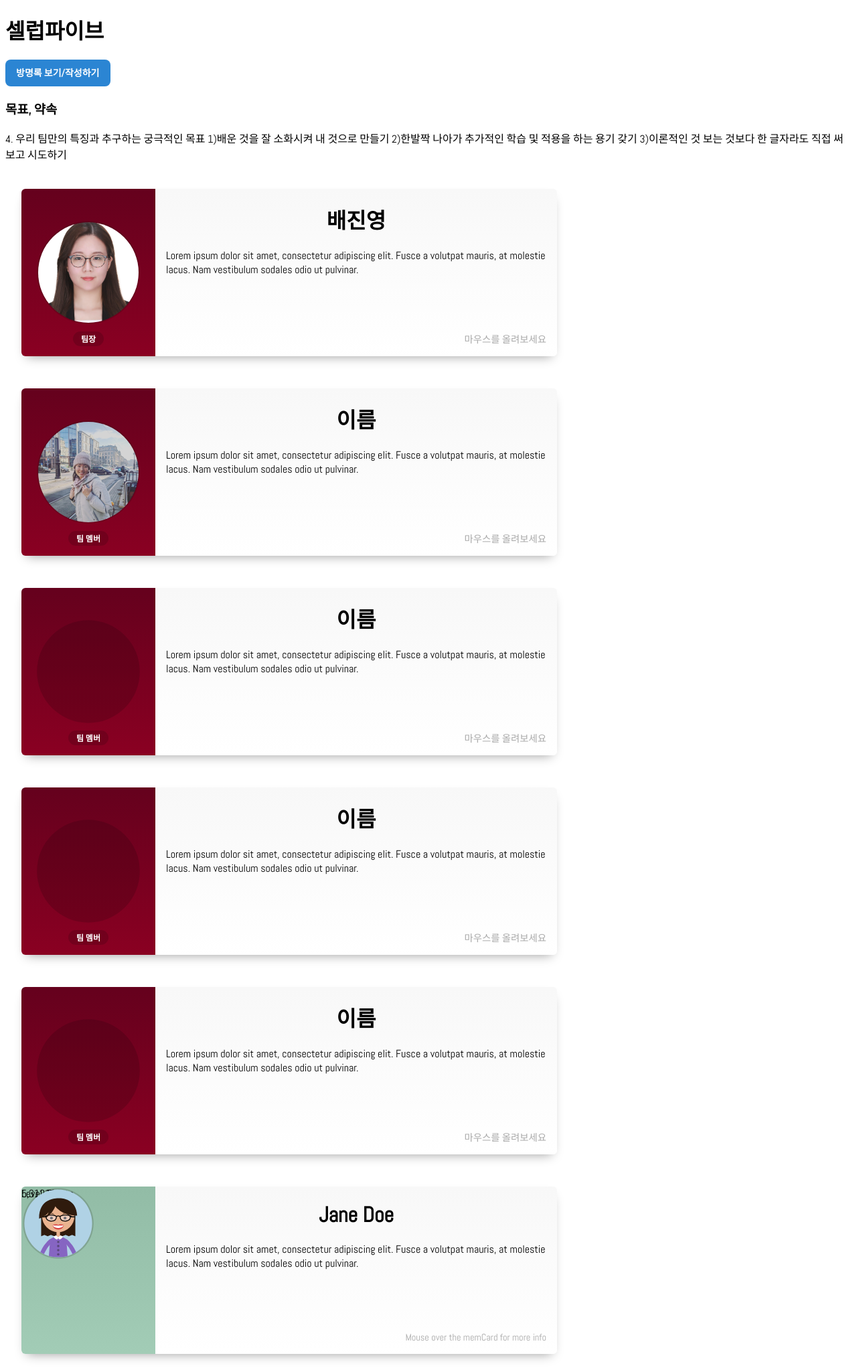
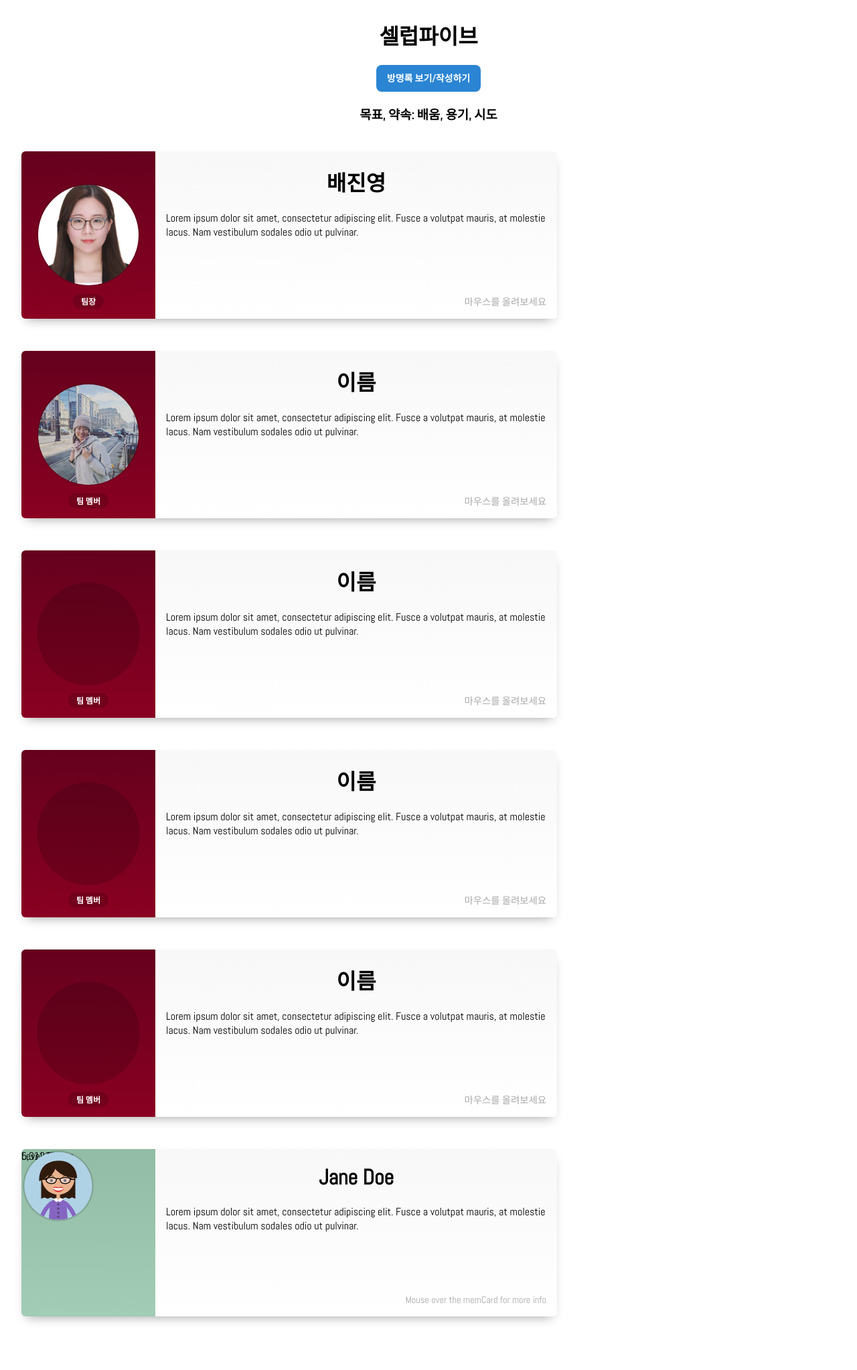
Before and after one commit to jbae9/miniproject, a Python web app: template templates/index.html in a window 1280 px wide. Shown: the whole page at 67% size. After the commit the page ends 1976 px from the top, so only its background shows below. Run offline with Jinja, Linux system fonts and the light colour scheme; the template is opened without the code that fills it, so the values that code supplies are empty.

Commit message:
저녁 먹기 전 edit: 김수정 내용과 제목 div 가운데 정렬

```diff
--- a/templates/index.css
+++ b/templates/index.css
@@ -1,4 +1,12 @@
 @import url('https://fonts.googleapis.com/css?family=Abel');
+
+/*제목 CSS*/
+.title {
+  display: flex;
+  flex-direction: column;
+  align-items: center;
+}
+
 
 /*카드 CSS*/
 html, body {
--- a/templates/index.html
+++ b/templates/index.html
@@ -22,13 +22,7 @@
     <div class="guestButton">
         <button class="button-1" role="button" onclick=guestButton()>방명록 보기/작성하기</button>
     </div>
-    <h3>목표, 약속</h3>
-
-    <p> 4. 우리 팀만의 특징과 추구하는 궁극적인 목표
-        1)배운 것을 잘 소화시켜 내 것으로 만들기
-        2)한발짝 나아가 추가적인 학습 및 적용을 하는 용기 갖기
-        3)이론적인 것 보는 것보다 한 글자라도 직접 써보고 시도하기
-    </p>
+    <h3>목표, 약속: 배움, 용기, 시도 </h3>
 </div>
 
 <!--멤버 설명 카드 만들기-->
```
